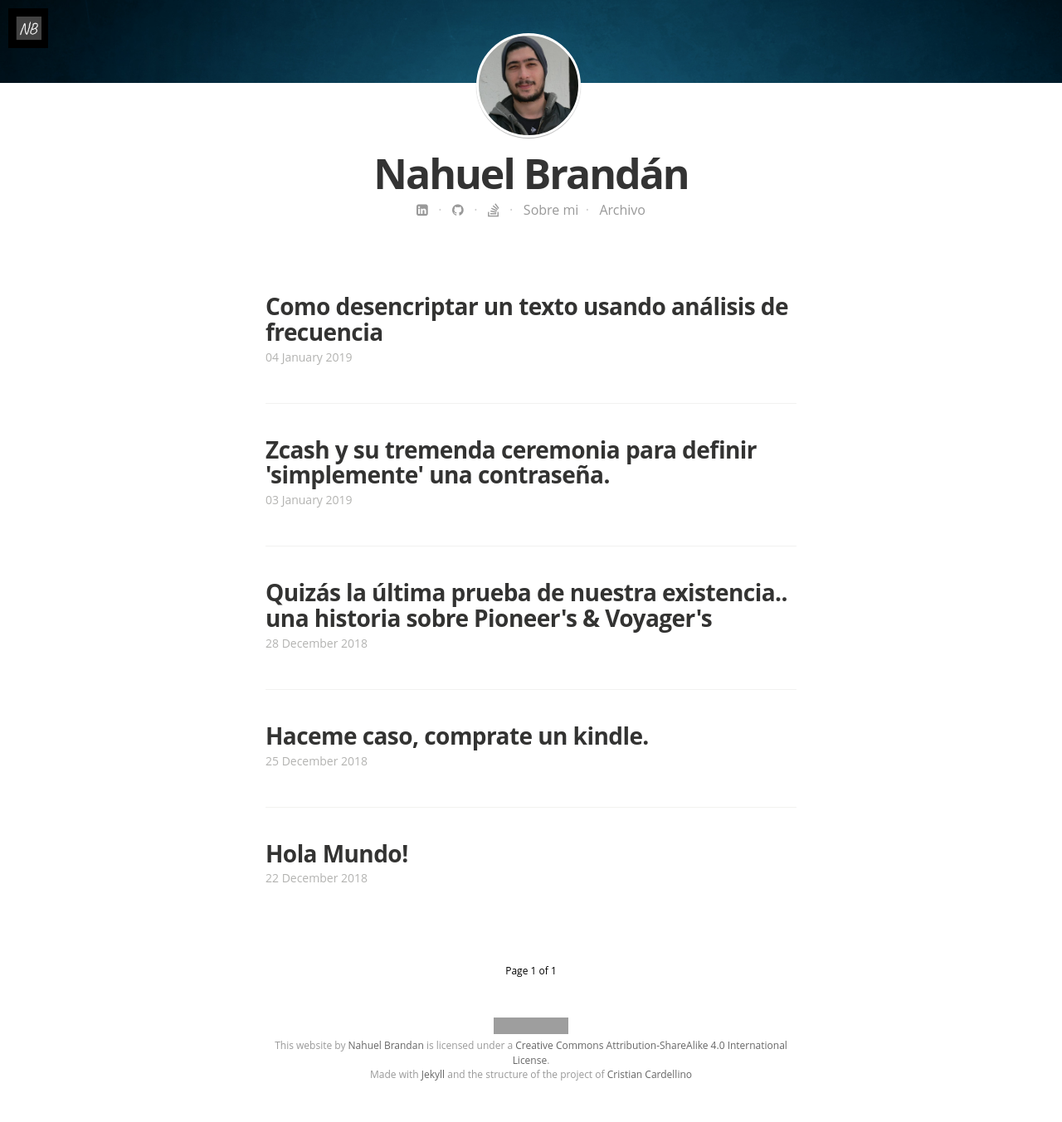
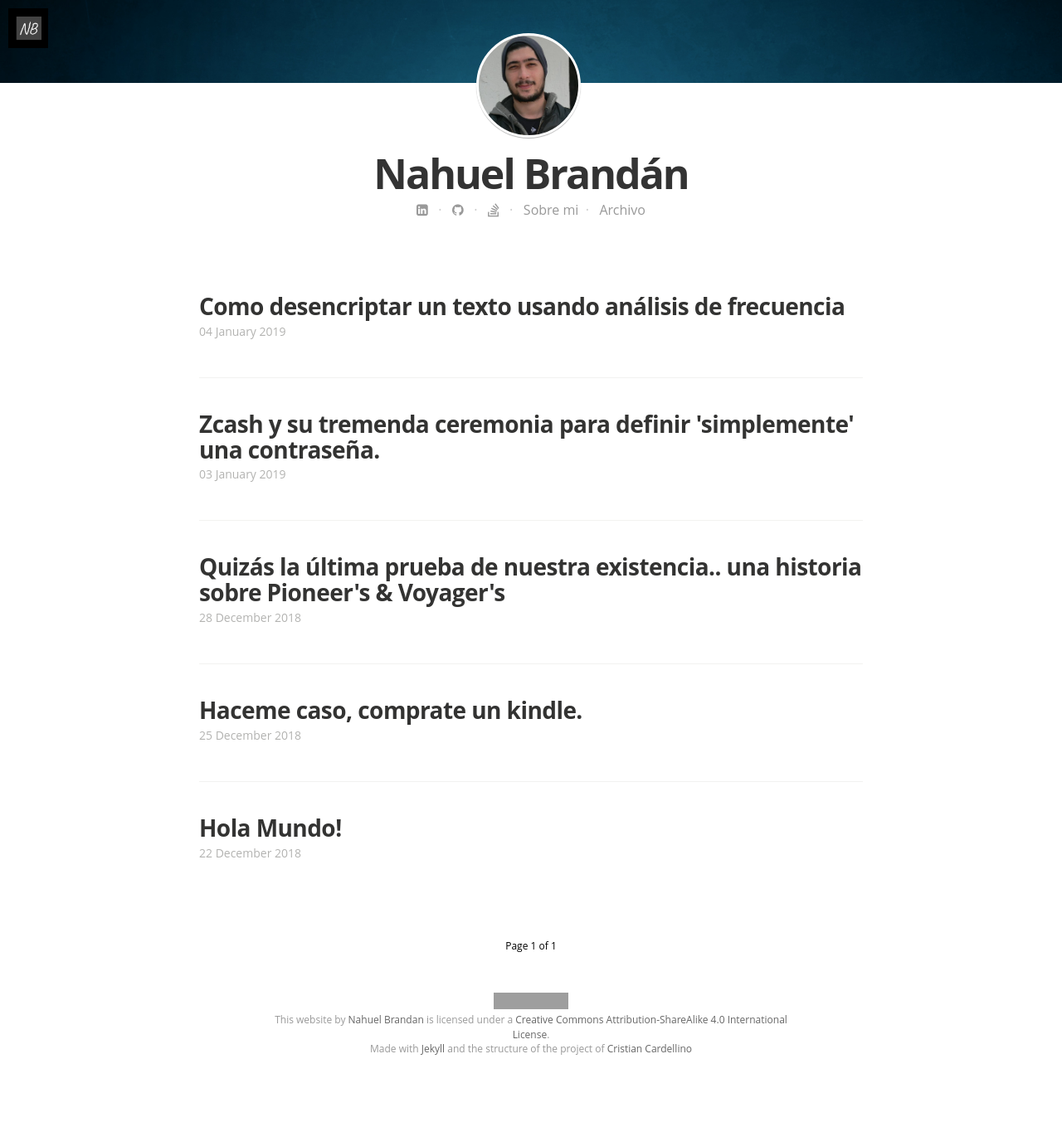
Before and after one commit to nahuelbrandan/nahuelbrandan.github.io, a Jekyll site: the page built from index.html, in a window 1280 px wide. Shown: the whole page at 83% size. Built offline with Jekyll 4.4.1, drawn with Linux system fonts in a browser that asks for light colours; nearby versions of some CDN libraries; some web fonts are replaced; the list of posts is cut into pages by our own code; after the commit the page ends 1322 px from its top, so only the background shows below that; grey boxes are pictures that could not be loaded.

Commit message:
se agrando el ancho del contenido

```diff
--- a/css/main.sass
+++ b/css/main.sass
@@ -130,7 +130,7 @@ body
 
 .content
   width: 100%
-  max-width: 640px
+  max-width: 800px
   margin: 0 auto
   @include box-sizing(border-box)
   @include respond-to(800)
```
